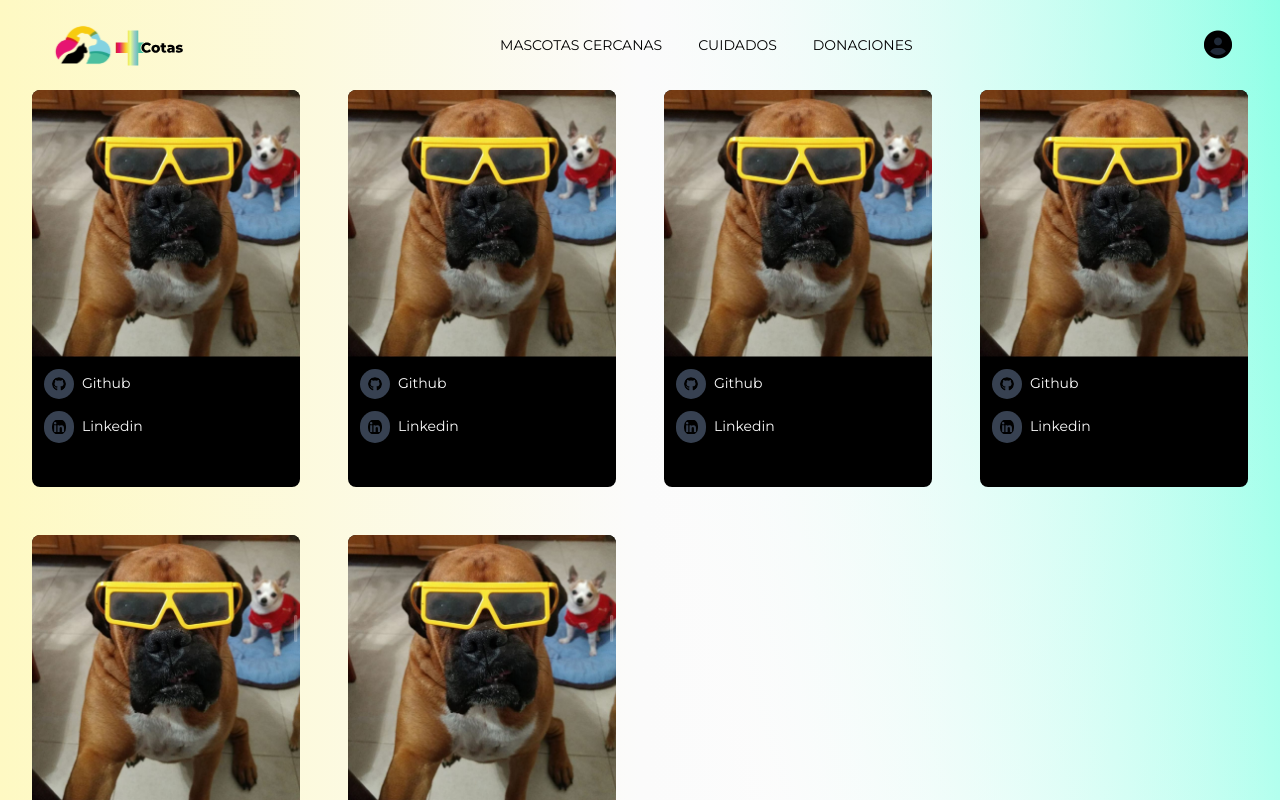
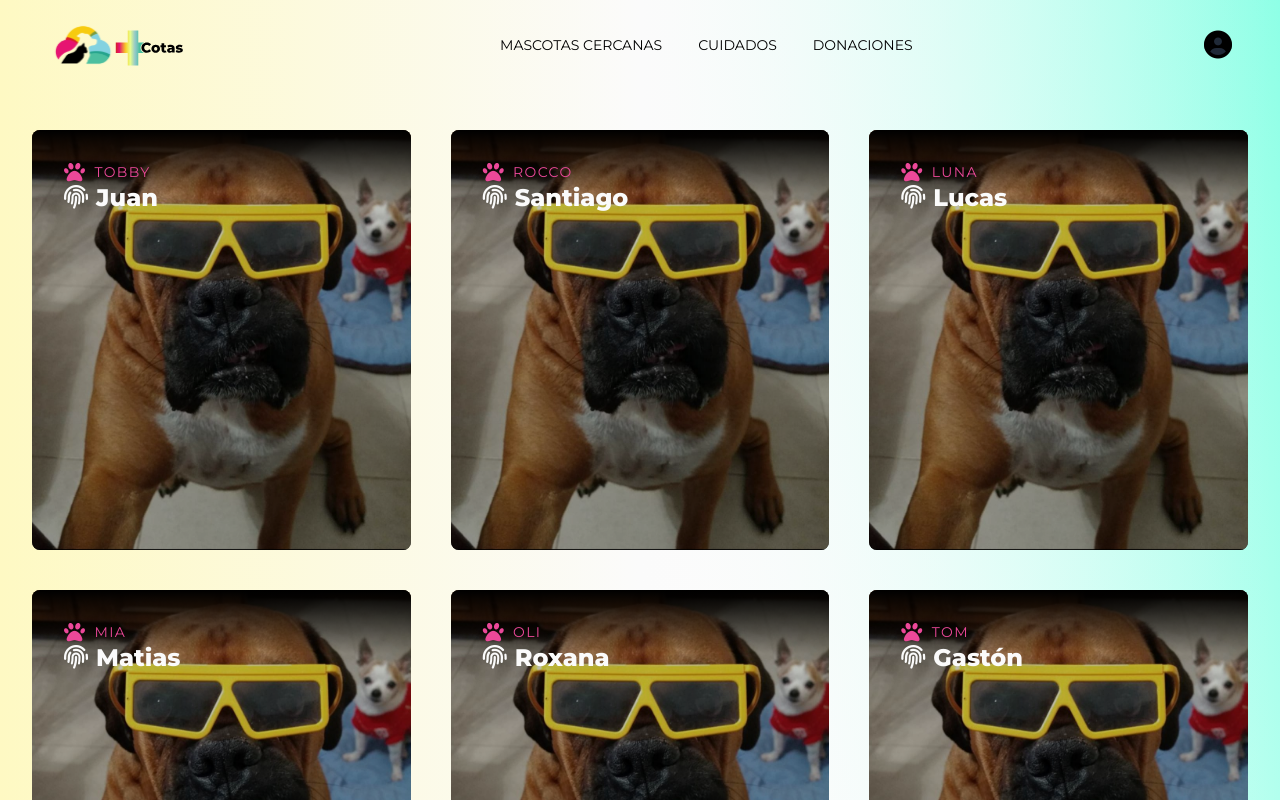
Before and after one commit to Veron-Juan/Devlights-final-project, a React (Vite) app in the folder frontend/: page /aboutUs in a window 1280 px wide. Shown: the top 800 px of the page. Built offline with nearby package versions, Linux system fonts and the light colour scheme.

Commit message:
cards diseño + atributo nombre perro

```diff
--- a/frontend/src/components/About us/AboutUs.jsx
+++ b/frontend/src/components/About us/AboutUs.jsx
@@ -1,54 +1,55 @@
-import React, { useEffect, useState } from "react";
+import React from "react";
 import gaston from "../../assets/gaston.jpeg";
 import CardAboutUs from "../card/CardAboutUs";
 
 export default function AboutUs() {
 
   return (
-    <>
-    <div className="max-w-7xl mx-auto my-auto px-4 sm:px-6 lg:px-8">
-      <div className="grid grid-cols-1 sm:grid-cols-2 md:grid-cols-3 lg:grid-cols-4 gap-12">
-
+  <div className="max-w-7xl mx-auto my-10 px-4 sm:px-6 lg:px-8 w-full">
+    <div className="grid grid-cols-1 md:grid-cols-2 lg:grid-cols-3 gap-10">
       <CardAboutUs
-            name={"Gastón"}
-            git={"github"}
+      name={"Juan"}
+      petName={"Tobby"}
       image={gaston}
-            link={"linkedin"}
+      linkedin={"juanvp7"}
+      github={"Veron-Juan"}
+      />
+      <CardAboutUs
+      name={"Santiago"}
+      petName={"Rocco"}
+      image={gaston}
+      linkedin={"santiagotoledo"}
+      github={"santi-san"}
+      />
+      <CardAboutUs
+      name={"Lucas"}
+      petName={"Luna"}
+      image={gaston}
+      linkedin={"lucas-gauna-lesteyme-919ba2232"}
+      github={"Luc4sG"}
+      />
+      <CardAboutUs
+      name={"Matias"}
+      petName={"Mia"}
+      image={gaston}
+      linkedin={"matias-benites"}
+      github={"Matiasbenites"}
+      />
+      <CardAboutUs
+      name={"Roxana"}
+      petName={"Oli"}
+      image={gaston}
+      linkedin={"roxanaegarcia"}
+      github={"RoxanaGarcia"}
       />
       <CardAboutUs
       name={"Gastón"}
-            git={"github"}
+      petName={"Tom"}
       image={gaston}
-            link={"linkedin"}
-            />
-            <CardAboutUs
-            name={"Gastón"}
-            git={"github"}
-            image={gaston}
-            link={"linkedin"}
-            />
-            <CardAboutUs
-            name={"Gastón"}
-            git={"github"}
-            image={gaston}
-            link={"linkedin"}
-            />
-            <CardAboutUs
-            name={"Gastón"}
-            git={"github"}
-            image={gaston}
-            link={"linkedin"}
-            />
-            <CardAboutUs
-            name={"Gastón"}
-            git={"github"}
-            image={gaston}
-            link={"linkedin"}
+      linkedin={"gastón-alegre-88b094256"}
+      github={"GastoNahuel"}
       />
     </div>
-
   </div>
-
-    </>
   );
 }
--- a/frontend/src/components/card/CardAboutUs.jsx
+++ b/frontend/src/components/card/CardAboutUs.jsx
@@ -1,20 +1,31 @@
 import React from "react";
-import { Route, Routes } from "react-router-dom";
-import link from "../../assets/linkedin.svg";
-import git from "../../assets/github.svg";
-import { useState } from "react";
-import { PostFormEditor } from "../Post/PostFormEditor";
 
 export default function CardAboutUs(props) {
 
   return (
     <>
-      <div className="w-full bg-black rounded-lg overflow-hidden relative">
-        <img className="min-h-[260px] object-cover" src={props.image} alt={props.name}/>
-        {/* <p className={`${props.status === 'se busca' ? "bg-pink-700" : "bg-orange-800"} right-0 top-0 absolute rounded-lg text-white px-2 py-1`}>{props.status}</p> */}
-        <div className="flex flex-col flex-wrap justify-between p-3 text-white text-sm">
-          <a  href={`${props.git}`} className="truncate w-[90%]"><img className=" max-w-[30px] bg-gray-700  fa-solid p-2 mr-2 rounded-full" src={git}></img>Github</a>
-          <a href={`${props.link}`} className="my-3"><img className=" max-w-[30px] bg-gray-700 fa-solid p-2 mr-2 rounded-full" src={link}></img>Linkedin</a>
+      <div className="group relative block bg-black min-h-[420px] rounded-lg overflow-hidden">
+        <img alt={props.name} src={props.image} className="absolute inset-0 h-full w-full object-cover opacity-75 transition-opacity group-hover:opacity-50"/>
+        <div className="relative p-4 sm:p-6 md:p-8 flex flex-col h-full bg-gradient-to-t from-transparent from-0% via-transparent via-85% to-black to-100%">
+          <p className="text-sm font-medium uppercase tracking-widest text-pink-500">
+            <i className="fa-solid fa-paw fa-xl mr-2"></i>{props.petName}
+          </p>
+          <p className="text-xl font-bold text-white sm:text-2xl">
+            <i className="fa-solid fa-fingerprint mr-2"></i>{props.name}
+          </p>
+
+          <div className="mt-auto">
+            <div className="md:translate-y-8 transform md:opacity-0 transition-all group-hover:translate-y-0 group-hover:opacity-100 flex flex-col justify-between gap-3 md:gap-2 text-sm text-white bg-gray-900/75 p-3 sm:p-0 sm:bg-transparent rounded-lg">
+              <a href={`https://www.linkedin.com/in/${props.linkedin}`}>
+                <i className="fa-brands fa-linkedin fa-xl mr-2"></i>
+                {props.linkedin}
+              </a>
+              <a href={`https://github.com/${props.github}`}>
+                <i className="fa-brands fa-github fa-xl mr-2"></i>
+                {props.github}
+              </a>
+            </div>
+          </div>
         </div>
       </div>
     </>
```
Lines whose indentation alone changed are shown as unchanged.
